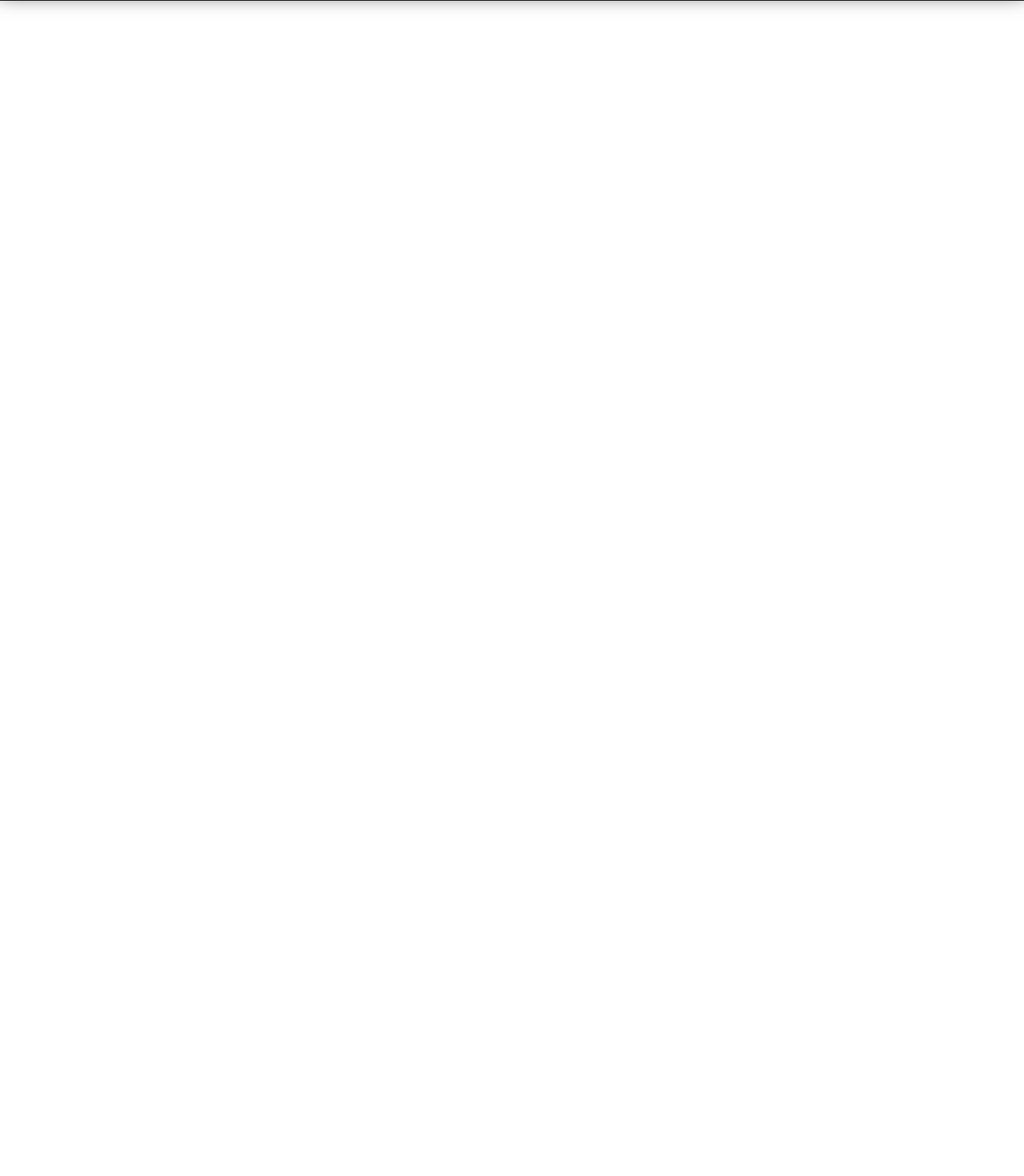
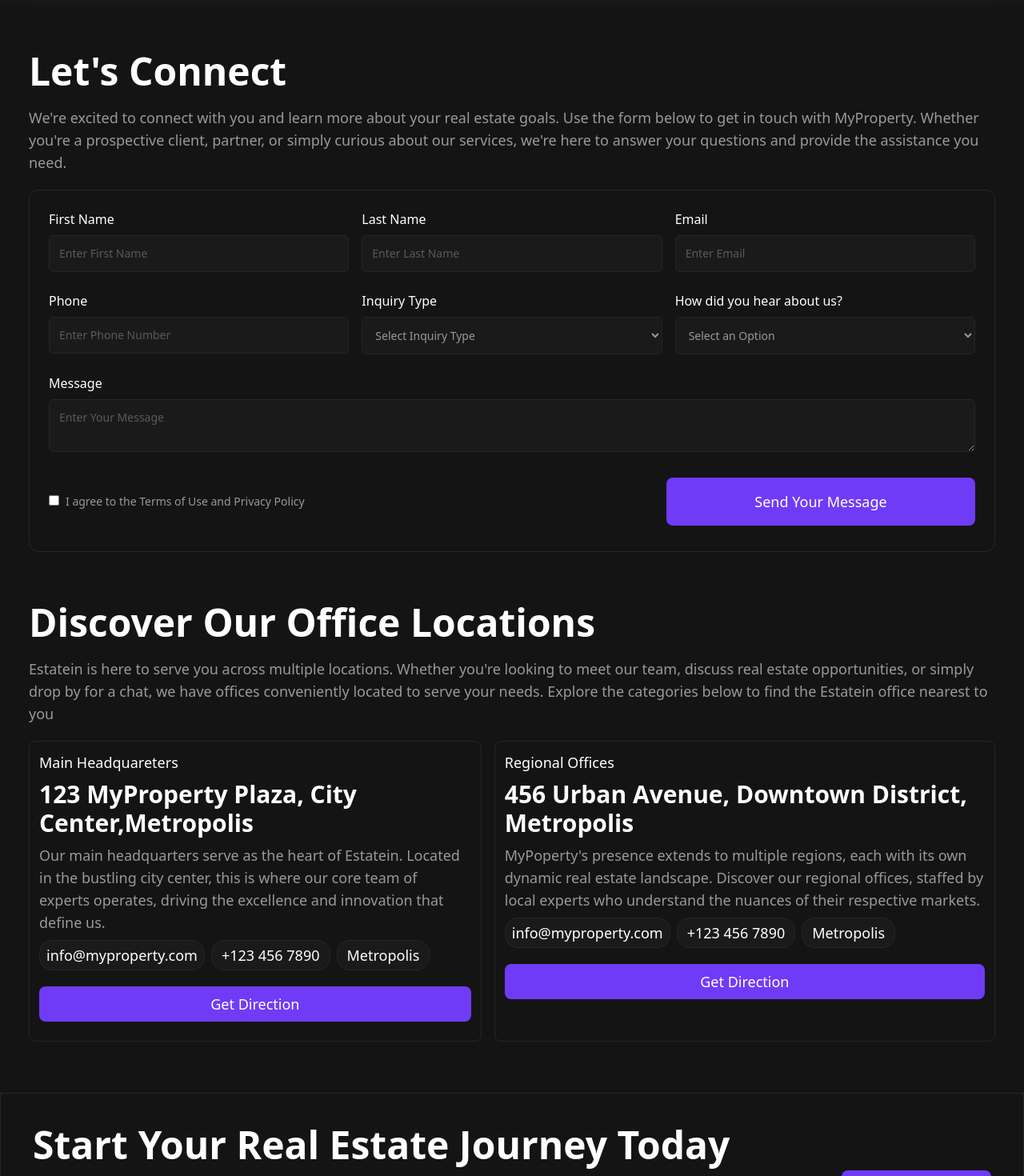
Before and after one commit to omk1r/MyProperty, a React (Vite) app in the folder client/: page /contact-us in a window 1280 px wide. Shown: the part 620-2090 px from the top of the page at 80% size. Before the commit the page ends 800 px from the top, so only its background shows below. Built offline with nearby package versions, Linux system fonts and the light colour scheme.

Commit message:
contact page completed

```diff
--- a/client/src/pages/Contact.tsx
+++ b/client/src/pages/Contact.tsx
@@ -1,3 +1,5 @@
+import Footer from '../component/Footer';
+
 const Contact = () => {
   return (
     <>
@@ -38,6 +40,201 @@ const Contact = () => {
           </div>
         </div>
       </div>
+
+      {/* let's connect */}
+      <div className="my-10 md:my-16 px-6 md:px-9">
+        <div className="">
+          <h3 className="font-semibold text-3xl md:text-4xl xl:text-5xl">
+            Let's Connect
+          </h3>
+          <p className="my-3 md:my-5 font-medium text-[#999999] text-sm md:text-base xl:text-lg">
+            We're excited to connect with you and learn more about your real
+            estate goals. Use the form below to get in touch with MyProperty.
+            Whether you're a prospective client, partner, or simply curious
+            about our services, we're here to answer your questions and provide
+            the assistance you need.
+          </p>
+        </div>
+        <div className="flex flex-wrap px-4 py-4 border border-[#262626] rounded-xl w-full">
+          <label
+            className="flex flex-col my-2 px-2 w-full md:w-1/3"
+            htmlFor="firstName"
+          >
+            First Name
+            <input
+              type="text"
+              placeholder="Enter First Name"
+              className="bg-[#1A1A1A] my-2 px-3 py-3 border border-[#262626] rounded-md focus:outline-none w-full text-[#999999] text-sm"
+            />
+          </label>
+
+          <label
+            className="flex flex-col my-2 px-2 w-full md:w-1/3"
+            htmlFor="lastName"
+          >
+            Last Name
+            <input
+              type="text"
+              placeholder="Enter Last Name"
+              className="bg-[#1A1A1A] my-2 px-3 py-3 border border-[#262626] rounded-md focus:outline-none w-full text-[#999999] text-sm"
+            />
+          </label>
+
+          <label
+            className="flex flex-col my-2 px-2 w-full md:w-1/3"
+            htmlFor="email"
+          >
+            Email
+            <input
+              type="email"
+              placeholder="Enter Email"
+              className="bg-[#1A1A1A] my-2 px-3 py-3 border border-[#262626] rounded-md focus:outline-none w-full text-[#999999] text-sm"
+            />
+          </label>
+
+          <label
+            className="flex flex-col my-2 px-2 w-full md:w-1/3"
+            htmlFor="phone"
+          >
+            Phone
+            <input
+              type="tel"
+              placeholder="Enter Phone Number"
+              className="bg-[#1A1A1A] my-2 px-3 py-3 border border-[#262626] rounded-md focus:outline-none w-full text-[#999999] text-sm"
+            />
+          </label>
+
+          <label
+            className="flex flex-col my-2 px-2 w-full md:w-1/3"
+            htmlFor="inquiryType"
+          >
+            Inquiry Type
+            <select
+              className="bg-[#1A1A1A] my-2 px-3 py-3 border border-[#262626] rounded-md focus:outline-none w-full text-[#999999] text-sm"
+              id="inquiryType"
+            >
+              <option value="">Select Inquiry Type</option>
+              <option value="buying">Buying</option>
+              <option value="selling">Selling</option>
+              <option value="investment">Investment</option>
+              <option value="other">Other</option>
+            </select>
+          </label>
+
+          <label
+            className="flex flex-col my-2 px-2 w-full md:w-1/3"
+            htmlFor="hearAboutUs"
+          >
+            How did you hear about us?
+            <select
+              className="bg-[#1A1A1A] my-2 px-3 py-3 border border-[#262626] rounded-md focus:outline-none w-full text-[#999999] text-sm"
+              id="hearAboutUs"
+            >
+              <option value="">Select an Option</option>
+              <option value="socialMedia">Social Media</option>
+              <option value="searchEngine">Search Engine</option>
+              <option value="friend">Friend</option>
+              <option value="advertisement">Advertisement</option>
+              <option value="other">Other</option>
+            </select>
+          </label>
+
+          <label className="flex flex-col my-2 px-2 w-full" htmlFor="message">
+            Message
+            <textarea
+              placeholder="Enter Your Message"
+              className="bg-[#1A1A1A] my-2 px-3 py-3 border border-[#262626] rounded-md focus:outline-none w-full text-[#999999] text-sm"
+            />
+          </label>
+
+          <div className="flex md:flex-row flex-col md:justify-between items-center px-2 w-full">
+            <label
+              className="my-3 md:w-1/2 text-[#999999] text-sm"
+              htmlFor="terms"
+            >
+              <input
+                type="checkbox"
+                className="bg-[#1A1A1A] mr-2 text-[#1A1A1A]"
+              />
+              I agree to the Terms of Use and Privacy Policy
+            </label>
+
+            <div className="flex flex-col my-2 w-full md:w-1/3">
+              <button className="bg-[#703BF7] my-2 md:px-4 py-4 rounded-lg w-full font-medium text-sm xl:text-lg">
+                Send Your Message
+              </button>
+            </div>
+          </div>
+        </div>
+      </div>
+
+      {/* discover locations */}
+      <div className="my-10 md:my-16 px-6 md:px-9">
+        <div className="">
+          <h3 className="font-semibold text-3xl md:text-4xl xl:text-5xl">
+            Discover Our Office Locations
+          </h3>
+          <p className="my-3 md:my-5 font-medium text-[#999999] text-sm md:text-base xl:text-lg">
+            Estatein is here to serve you across multiple locations. Whether
+            you're looking to meet our team, discuss real estate opportunities,
+            or simply drop by for a chat, we have offices conveniently located
+            to serve your needs. Explore the categories below to find the
+            Estatein office nearest to you
+          </p>
+        </div>
+
+        <div className="flex md:flex-row flex-col gap-4 my-2">
+          {[
+            {
+              type: 'Main Headquareters',
+              location: '123 MyProperty Plaza, City Center,Metropolis',
+              description:
+                'Our main headquarters serve as the heart of Estatein. Located in the bustling city center, this is where our core team of experts operates, driving the excellence and innovation that define us.',
+            },
+            {
+              type: 'Regional Offices',
+              location: '456 Urban Avenue, Downtown District, Metropolis',
+              description:
+                "MyPoperty's presence extends to multiple regions, each with its own dynamic real estate landscape. Discover our regional offices, staffed by local experts who understand the nuances of their respective markets.",
+            },
+          ].map((item, index) => {
+            return (
+              <div
+                className="px-3 py-3 border border-[#262626] rounded-lg"
+                key={index}
+              >
+                <span className="font-medium text-sm xl:text-lg">
+                  {item.type}
+                </span>
+                <h4 className="my-2 font-semibold text-xl md:text-2xl xl:text-3xl">
+                  {' '}
+                  {item.location}
+                </h4>
+                <p className="my-2 text-[#999999] text-sm md:text-base xl:text-lg">
+                  {item.description}
+                </p>
+                <div className="flex flex-row flex-wrap items-center gap-2 my-2">
+                  <span className="bg-[#1A1A1A] px-2 py-1 border border-[#262626] rounded-2xl text-sm xl:text-lg">
+                    info@myproperty.com
+                  </span>
+                  <span className="bg-[#1A1A1A] px-3 py-1 border border-[#262626] rounded-2xl text-sm xl:text-lg">
+                    +123 456 7890
+                  </span>
+                  <span className="bg-[#1A1A1A] px-3 py-1 border border-[#262626] rounded-2xl text-sm xl:text-lg">
+                    Metropolis
+                  </span>
+                </div>
+                <button className="bg-[#703BF7] my-3 py-2 rounded-lg w-full text-sm xl:text-lg">
+                  Get Direction
+                </button>
+              </div>
+            );
+          })}
+        </div>
+      </div>
+
+      {/* footer */}
+      <Footer />
     </>
   );
 };
```
